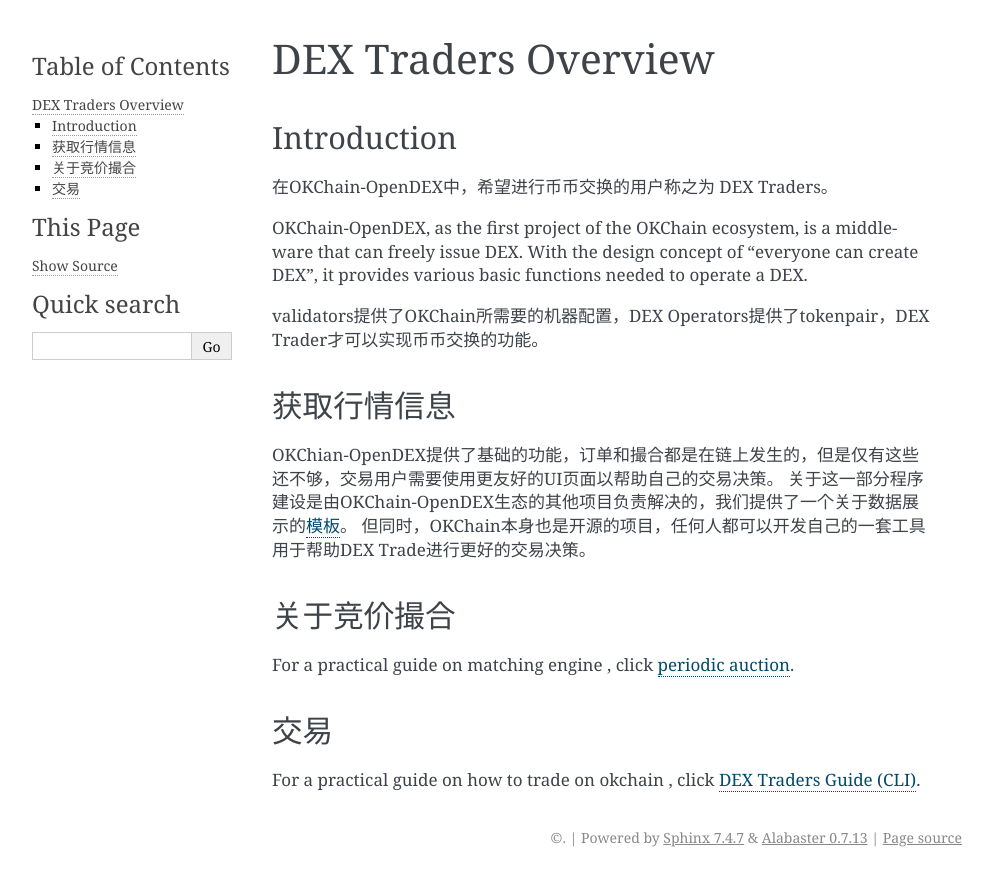
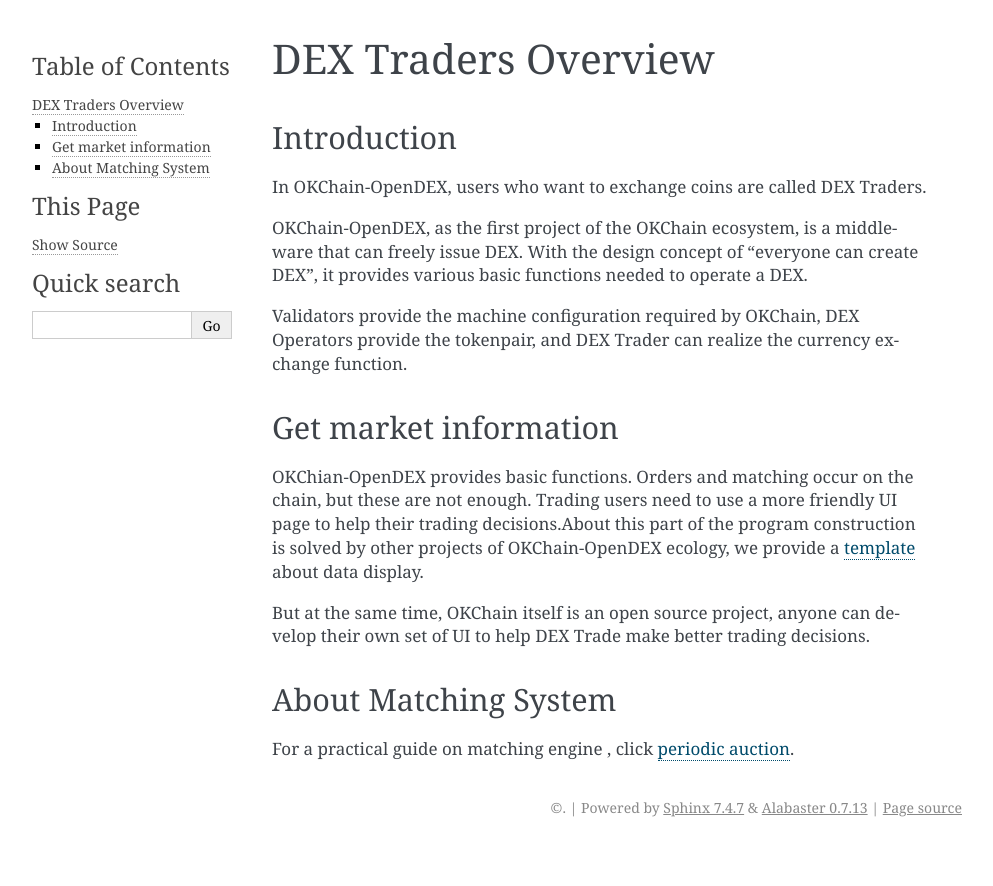
Before and after one commit to okblockchainlab/devdocs, a Sphinx documentation site: the page built from docs/dex-trades/dex-trades-overview.md, in a window 1280 px wide. Shown: the top 886 px of the page, without its empty margins (148-1141 px from the left). Built offline with Sphinx 7.4.7, drawn with Linux system fonts in a browser that asks for light colours; pages that are not in the unit, such as notebooks, are missing from menus.

Commit message:
dex operator

```diff
--- a/docs/dex-trades/dex-trades-overview.md
+++ b/docs/dex-trades/dex-trades-overview.md
@@ -2,23 +2,19 @@
 
 ## Introduction
 
-在OKChain-OpenDEX中，希望进行币币交换的用户称之为 DEX Traders。
+In OKChain-OpenDEX, users who want to exchange coins are called DEX Traders.
 
 OKChain-OpenDEX, as the first project of the OKChain ecosystem, is a middleware that can freely issue DEX. With the design concept of "everyone can create DEX", it provides various basic functions needed to operate a DEX.
 
-validators提供了OKChain所需要的机器配置，DEX Operators提供了tokenpair，DEX Trader才可以实现币币交换的功能。
+Validators provide the machine configuration required by OKChain, DEX Operators provide the tokenpair, and DEX Trader can realize the currency exchange function.
 
 
-## 获取行情信息
+## Get market information
 
-OKChian-OpenDEX提供了基础的功能，订单和撮合都是在链上发生的，但是仅有这些还不够，交易用户需要使用更友好的UI页面以帮助自己的交易决策。
-关于这一部分程序建设是由OKChain-OpenDEX生态的其他项目负责解决的，我们提供了一个关于数据展示的[模板](https://www.okex.com/dex-test)。
-但同时，OKChain本身也是开源的项目，任何人都可以开发自己的一套工具用于帮助DEX Trade进行更好的交易决策。
+OKChian-OpenDEX provides basic functions. Orders and matching occur on the chain, but these are not enough. Trading users need to use a more friendly UI page to help their trading decisions.About this part of the program construction is solved by other projects of OKChain-OpenDEX ecology, we provide a [template](https://www.okex.com/dex-test) about data display.
 
-## 关于竞价撮合
+But at the same time, OKChain itself is an open source project, anyone can develop their own set of UI to help DEX Trade make better trading decisions.
+
+## About Matching System
 
 For a practical guide on matching engine , click [periodic auction](../concepts/periodic-auction.md).
-
-## 交易
-
-For a practical guide on how to trade on okchain , click [DEX Traders Guide (CLI)](../dex-trades/dex-trades-guide-cli.md).
```
Also changed, not shown: docs/dex-trades/dex-trades-guide-cli.md (+83 -2 lines).
